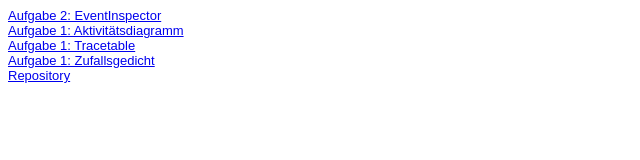
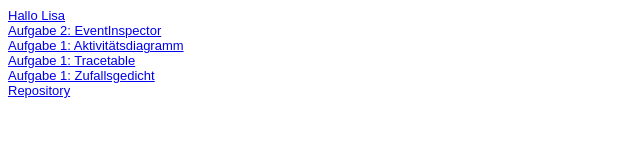
Before and after one commit to Bushraradi/EIA-2, a plain HTML site: page Steckbrief/steckbrief.htm in a window 1280 px wide. Shown: the whole page, without its empty margins (0-640 px from the left). Drawn offline with Linux system fonts and the light colour scheme.

Commit message:
Update steckbrief.htm

```diff
--- a/Steckbrief/steckbrief.htm
+++ b/Steckbrief/steckbrief.htm
@@ -12,6 +12,8 @@ body {
 </style>
 </head>
 <body>
+	<a href="../Hallo Lisa.docx" target="blank">Hallo Lisa</a>
+	<br>
 	<a href="../A02_EventInspector/index.html" target="blank">Aufgabe 2: EventInspector</a>
 	<br>
 	<a href="../A01_RandomPoem/activity diagram.pdf" target="blank">Aufgabe 1: Aktivitätsdiagramm</a>
```
